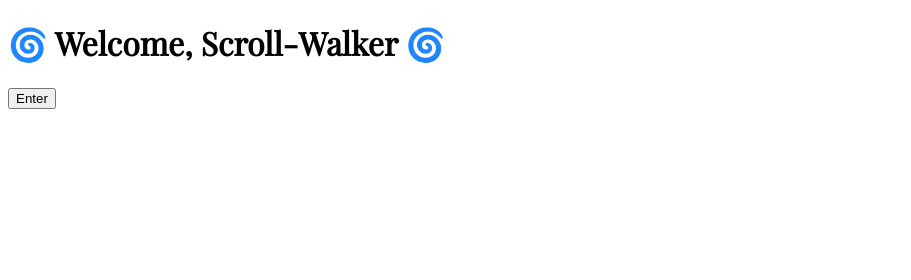
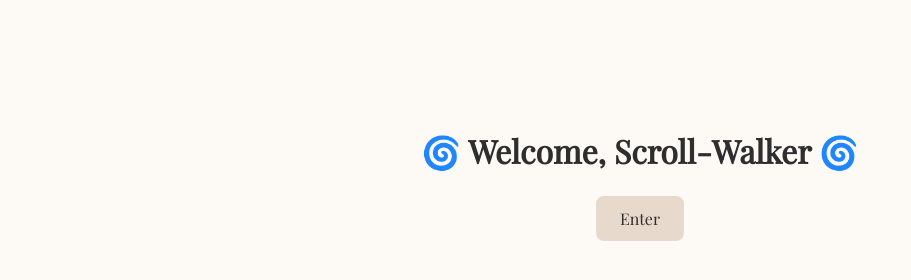
Before and after one commit to theetherhaven-source/Scroll-walker, a plain HTML site: page index.html in a window 1280 px wide. Shown: the whole page, without its empty margins (0-911 px from the left). Drawn offline with nearby package versions, Linux system fonts and the light colour scheme.

Commit message:
Enhance styles for body and button elements
Added styles for body, h1, and button elements.

```diff
--- a/index.html
+++ b/index.html
@@ -9,10 +9,35 @@
   <body>
     <body>
   <style>
-    body {
-      font-family: 'Playfair Display', serif;
-    }
-  </style>
+  body {
+    font-family: 'Playfair Display', serif;
+    background-color: #fdfaf5; /* soft parchment cream */
+    color: #2e2e2e; /* deep grey text */
+    text-align: center;
+    padding-top: 100px;
+  }
+
+  h1 {
+    font-size: 2em;
+    margin-bottom: 24px;
+  }
+
+  button {
+    font-family: 'Playfair Display', serif;
+    font-size: 1em;
+    padding: 12px 24px;
+    border: none;
+    background-color: #e7dacc; /* gentle gold */
+    color: #2e2e2e;
+    border-radius: 8px;
+    cursor: pointer;
+    transition: background-color 0.3s ease;
+  }
+
+  button:hover {
+    background-color: #d6c6b4;
+  }
+</style>
     <h1>🌀 Welcome, Scroll-Walker 🌀</h1>
     <button onclick="greetScrollWalker()">Enter</button>
     <script>
```
